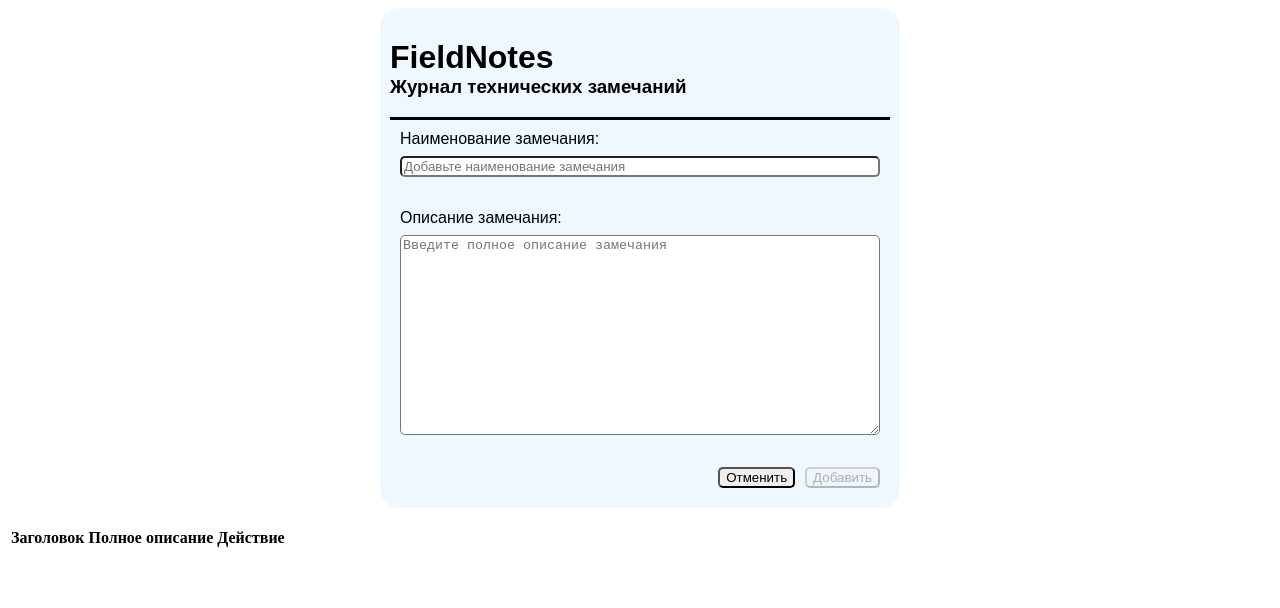
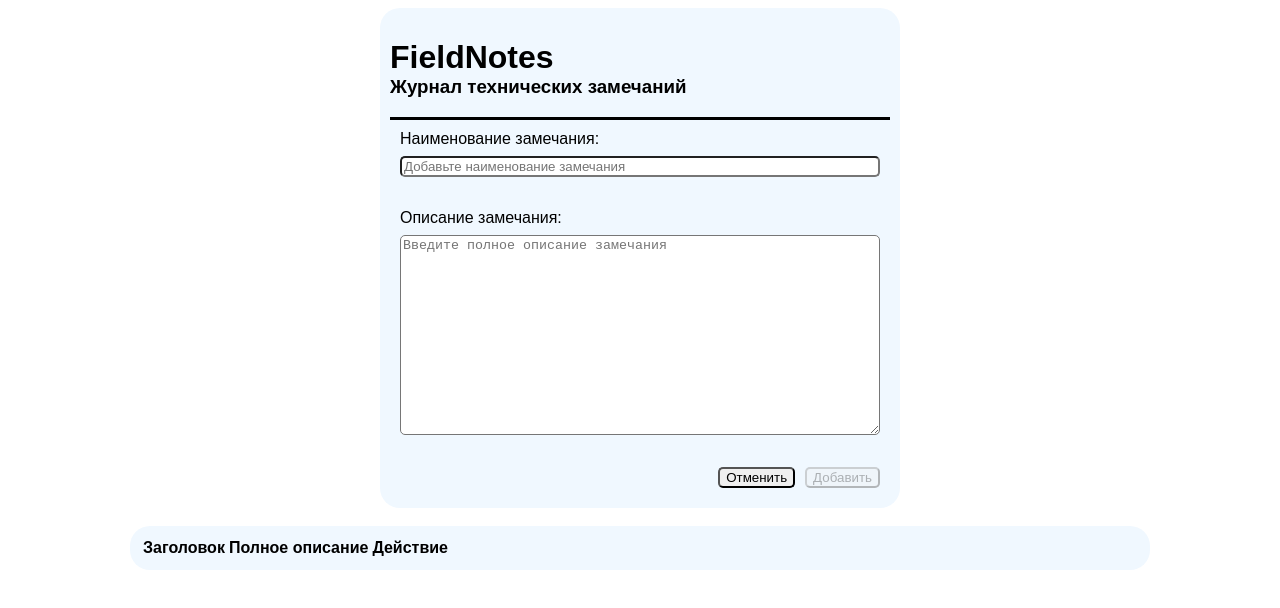
Before and after one commit to EvgeniiPetrov/FieldNotes, a Vue app in the folder frontend/: page / in a window 1280 px wide. Shown: the top 608 px of the page. Built offline with nearby package versions, Linux system fonts and the light colour scheme.

Commit message:
style: add `.notesTable` class for content display

```diff
--- a/frontend/src/App.vue
+++ b/frontend/src/App.vue
@@ -92,7 +92,7 @@ function addValueToNotes(noteTitle: string, noteDescription: string) {
   </div>
 
   <br>
-  <div>
+  <div class="notesTable">
     <div>
       <table>
         <thead>
@@ -119,6 +119,18 @@ function addValueToNotes(noteTitle: string, noteDescription: string) {
   .mainWindow{
     margin-inline: auto;
     max-width: 500px;
+    display: flex;
+    flex-direction: column;
+    font-family: Arial, sans-serif;
+    background-color: aliceblue;
+    border-radius: 20px;
+    justify-content: center;
+    padding: 10px;
+  }
+
+  .notesTable{
+    margin-inline: auto;
+    max-width: 1000px;
     display: flex;
     flex-direction: column;
     font-family: Arial, sans-serif;
```
